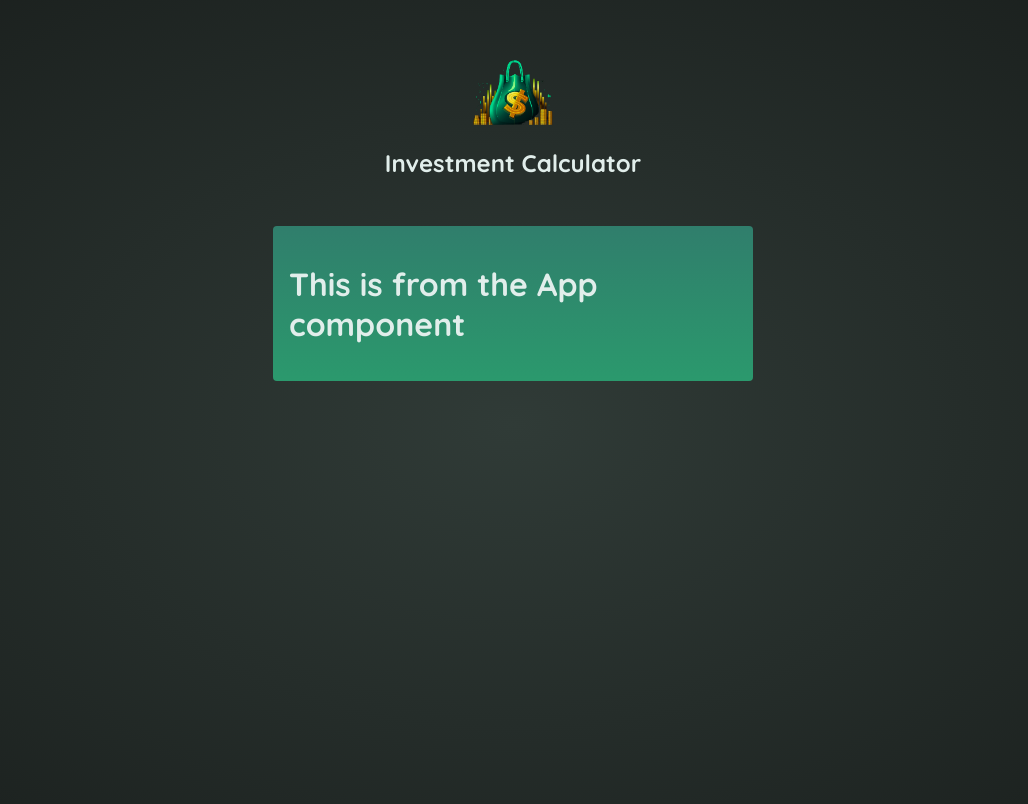
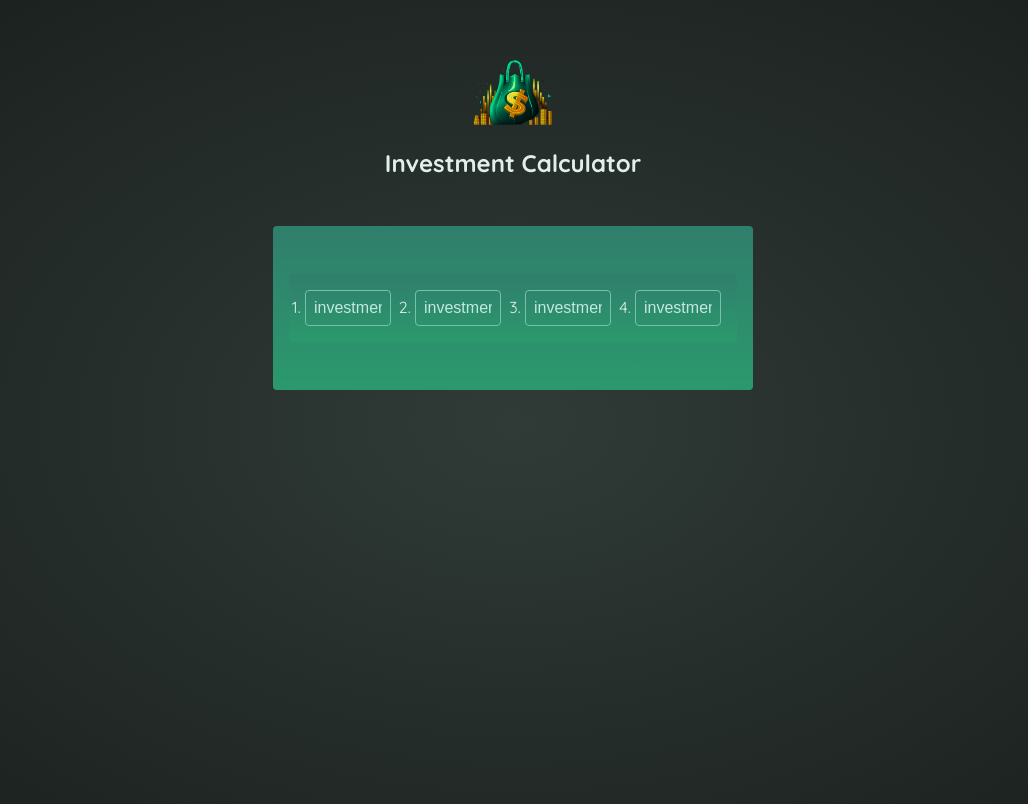
Before and after one commit to zarail/React-Practice-Projects, a React (Vite) app in the folder 08-investment-calculator/: page / in a window 1280 px wide. Shown: the top 804 px of the page, without its empty margins (127-1155 px from the left). Built offline with nearby package versions, Linux system fonts and the light colour scheme.

Commit message:
make UserInput function

```diff
--- a/08-investment-calculator/src/App.jsx
+++ b/08-investment-calculator/src/App.jsx
@@ -1,7 +1,16 @@
+import UserInput from "./components/UserInput"
+
 function App() {
   return (
     <main id="user-input">
-      <h1>This is from the App component</h1>
+      <div>
+        <ol id="user-input" className="input-group">
+          <UserInput />
+          <UserInput />
+          <UserInput />
+          <UserInput />
+        </ol>
+      </div>
     </main>
   )
 }
--- a/08-investment-calculator/src/components/UserInput.jsx
+++ b/08-investment-calculator/src/components/UserInput.jsx
@@ -0,0 +1,13 @@
+export default function UserInput() {
+  return (
+    <li>
+      <span>
+        <input
+          type="text"
+          required
+          value="investment"
+        />
+      </span>
+    </li>
+  )
+}
```
